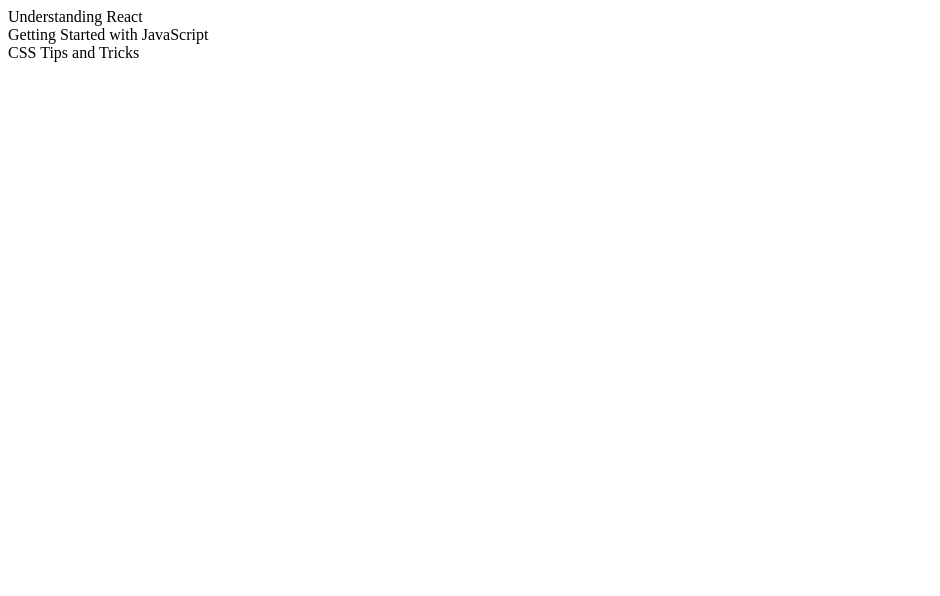
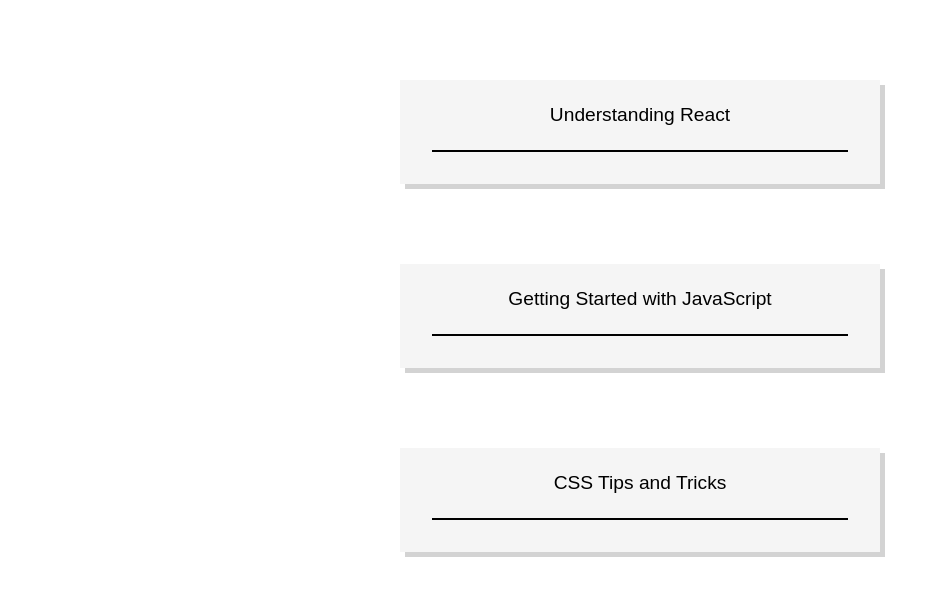
Before and after one commit to NavodContrath/react-form, a React (Vite) app: page / in a window 1280 px wide. Shown: the top 596 px of the page, without its empty margins (0-940 px from the left). Built offline with nearby package versions, Linux system fonts and the light colour scheme.

Commit message:
Add global styles and card component styles in index.css

```diff
--- a/src/index.css
+++ b/src/index.css
@@ -0,0 +1,24 @@
+*{
+    margin: 0;
+    padding: 0;
+    box-sizing: border-box;
+    font-family: Arial, Helvetica, sans-serif;
+}
+.card{
+    margin: auto;
+    padding: 1rem;
+    width:100%;
+    max-width: 480px;
+    margin-top: 5rem;
+    background-color: whitesmoke;
+    box-shadow:  5px 5px  lightgray;
+    text-align: center;
+    .card-head{
+        font-size: larger;
+        padding: 0.5rem;
+    }
+    .card-body{
+        margin: 1rem;
+        border: 1px solid black;
+    }
+}
```
